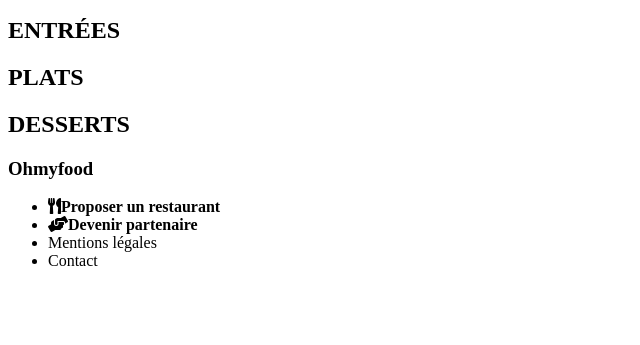
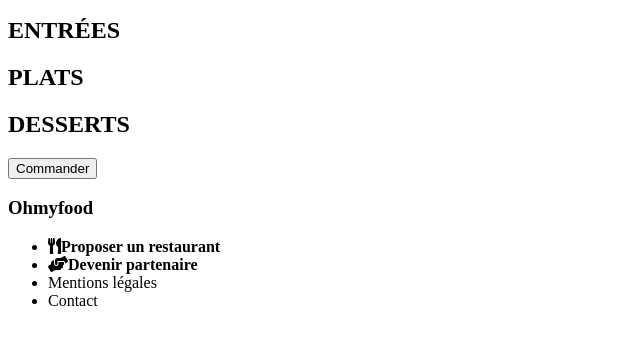
Before and after one commit to Rufusss88/AntoineChirat_3_15062021, a plain HTML site: page lanoteenchantee.html in a window 1280 px wide. Shown: the part 255-600 px from the top of the page, without its empty margins (0-640 px from the left). Drawn offline with Linux system fonts and the light colour scheme; a web font is replaced by a local one.

Commit message:
rajout du boutton fonction commander sur pages restaurants

```diff
--- a/lanoteenchantee.html
+++ b/lanoteenchantee.html
@@ -83,6 +83,10 @@
                                     <p class="foodcardprice"></p>
                         </div>
                 </div>
+                <div class="commander">
+                    <button class="commanderbtn">Commander</button>
+                </div>
+            </section>
         </main>
         <footer class="footer">
 			<h3>Ohmyfood</h3>
```
Also changed, not shown: alafrancaise.html (+3 -0 lines), lapalettedugout.html (+3 -0 lines), ledelicedesens.html (+3 -0 lines).
